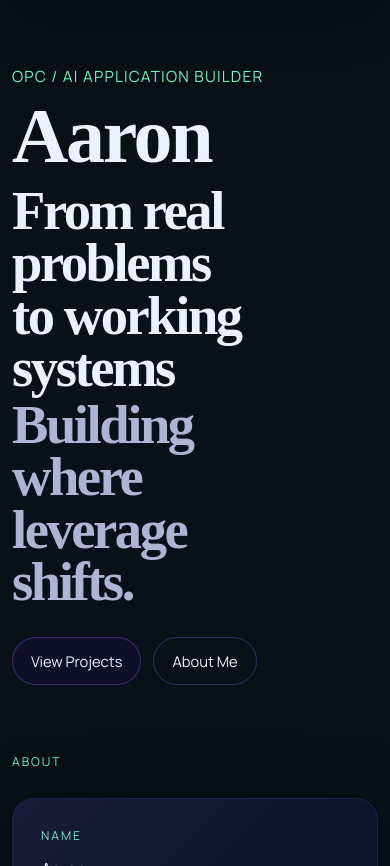
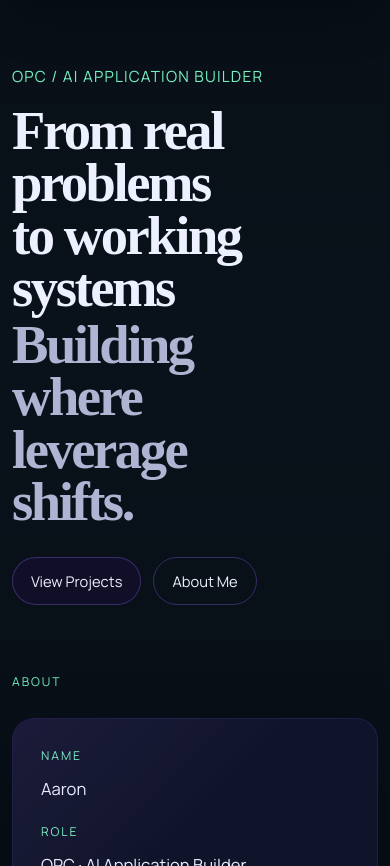
Before and after one commit to aaronyyleon-beep/my-project, a plain HTML site: page index.html in a window 390 px wide. Shown: the part 1434-2300 px from the top of the page. Drawn offline with Linux system fonts and the light colour scheme.

Commit message:
Remove hero name heading

```diff
--- a/index.html
+++ b/index.html
@@ -67,7 +67,6 @@
         <section class="hero section" id="hero">
           <div class="hero-copy">
             <p class="hero-meta">OPC / AI Application Builder</p>
-            <p class="hero-name">Aaron</p>
             <h2>
               <span>From real problems to working systems</span>
               <span>Building where leverage shifts.</span>
--- a/styles.css
+++ b/styles.css
@@ -308,14 +308,8 @@ h3 {
   width: 100%;
 }
 
-.hero-name {
-  font-size: clamp(3.4rem, 9vw, 7rem);
-  line-height: 0.95;
-  margin-bottom: 12px;
-}
-
 .hero-meta {
-  margin: 0 0 12px;
+  margin: 0 0 18px;
   color: #76f1bf;
   font-size: 0.96rem;
   letter-spacing: 0.08em;
@@ -583,10 +577,6 @@ h3 {
     padding: 18px;
   }
 
-  .hero-name {
-    font-size: clamp(3rem, 20vw, 5rem);
-  }
-
   .hero h2 {
     max-width: 9ch;
     font-size: clamp(2.8rem, 14vw, 4.8rem);
```
